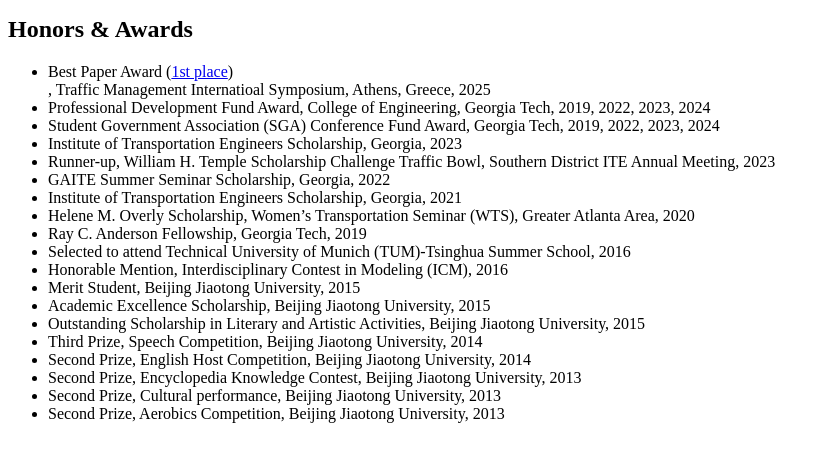
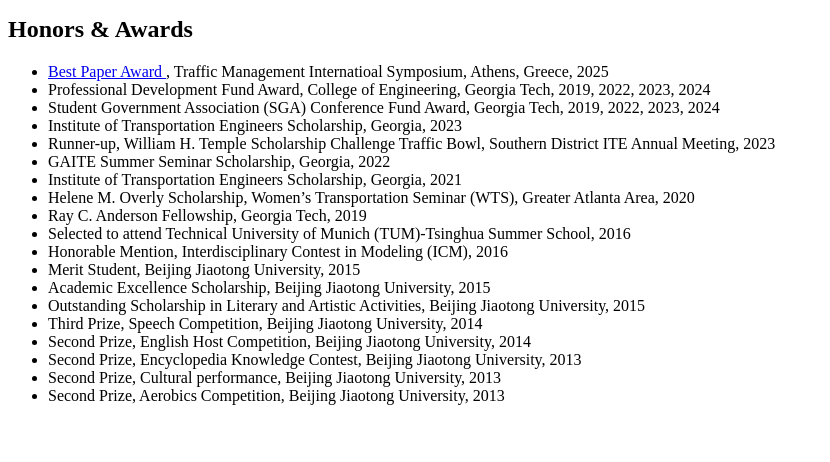
Before and after one commit to YangjiaoChen/YangjiaoChen.github.io, a Jekyll site: the page built from awards.html, in a window 1280 px wide, cut to the strip 112-574 px from the top of the page. Shown: the whole strip, without its empty margins (0-830 px from the left). Built offline with Jekyll 4.4.1, drawn with Linux system fonts in a browser that asks for light colours.

Commit message:
Update Best Paper Award entry in awards.html

```diff
--- a/awards.html
+++ b/awards.html
@@ -78,7 +78,7 @@ title: "Yangjiao Chen: awards"
   <div class="col-sm-12">
 <h2> Honors & Awards </h2>
 <ul>
-    <li>Best Paper Award (<a href="https://traffic-management-symposium-2025.com/call-for-papers/" target="_blank">1st place</a>)</li>, Traffic Management Internatioal Symposium, Athens, Greece, 2025 </li>
+    <li><a href="https://traffic-management-symposium-2025.com/call-for-papers/" target="_blank">Best Paper Award </a>, Traffic Management Internatioal Symposium, Athens, Greece, 2025 </li>
     <li>Professional Development Fund Award, College of Engineering, Georgia Tech, 2019, 2022, 2023, 2024 </li>
     <li>Student Government Association (SGA) Conference Fund Award, Georgia Tech, 2019, 2022, 2023, 2024</li>
     <li>Institute of Transportation Engineers Scholarship, Georgia, 2023 </li>
```
